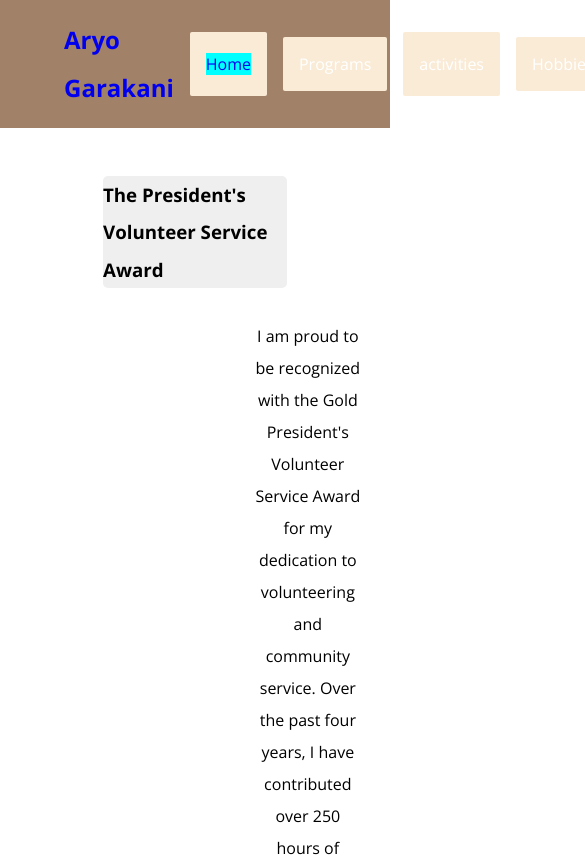
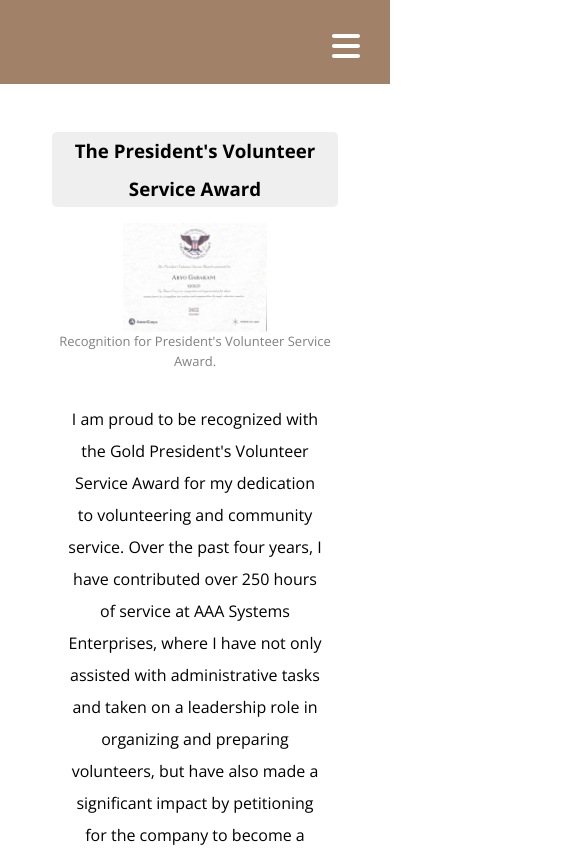
Before and after one commit to kianjavaheri/aryo-site, a React (Create React App) app: page /volunteering in a window 390 px wide. Shown: the top 857 px of the page, 585 px wide, since content can reach past the window. Built offline with nearby package versions, Linux system fonts and the light colour scheme.

Commit message:
12/29/22 - 6:23 AM
made a lot of progress in making the website responsive. still need to fix nav styling/bugs, finish other pages, etc.

```diff
--- a/src/components/Navbar.tsx
+++ b/src/components/Navbar.tsx
@@ -1,24 +1,62 @@
-import React from "react";
+import React, { useState } from "react";
 import { Link } from "react-router-dom";
 import './../styling/components/Navbar.css'
 import { FontAwesomeIcon } from '@fortawesome/react-fontawesome'
 import { faInstagram, faLinkedinIn } from '@fortawesome/free-brands-svg-icons'
+import { faBars } from '@fortawesome/free-solid-svg-icons'
+
+
+function toggleNav(toggled:boolean) {
+  const ul = (document.getElementById("list") as any)
+  const nav = (document.getElementById("navbar") as any)
+  const body = (document.body as any)
+
+  if(toggled) {
+    ul.style.display = "flex";
+    nav.style.height = "100vh";
+    body.style.maxHeight = "100vh";
+    body.style.overflowY = "hidden";
+  } else {
+    ul.style.display = "none";
+    nav.style.height = "fit-content";
+    body.style.maxHeight = "fit-content";
+    body.style.overflowY = "visible";
+  }
+}
+
+function untoggle() {
+    const ul = (document.getElementById("list") as any)
+    const nav = (document.getElementById("navbar") as any)
+    const body = (document.body as any)
+
+    ul.style.display = "none";
+    nav.style.height = "fit-content";
+    body.style.maxHeight = "fit-content";
+    body.style.overflowY = "visible";
+}
 
 function Navbar() {
+  const [open, setOpen] = useState(false);
 
   return (
     <div id="navbar">
+
+        <FontAwesomeIcon id="bars" icon={faBars} size="2x" onClick={() => {
+          setOpen(open => !open)
+          toggleNav(open)
+        }}/>
+
         <h2>
           <Link to={"/"} className="name">Aryo Garakani</Link>
         </h2>
 
-        <ul>
-          <li className="link"><Link className="linkt" to="/">Home</Link></li>
-          <li><Link to="/programs" className="link">Programs</Link></li>
+        <ul id="list">
+          <li className="link"><Link className="linkt" to="/" onClick={untoggle}>Home</Link></li>
+          <li><Link to="/programs" className="link" onClick={untoggle}>Programs</Link></li>
 
           <li id="activities-dropdown" className="link">
               {/* <div className="link">Activities</div> */}
-              activities
+              Activities
               <div className="dropdown-content">
                 <Link className="dropdown-item" to="/clubs">Clubs & Comp.</Link>
                 <Link className="dropdown-item"to="/work">Work & Intern</Link>
@@ -27,13 +65,19 @@ function Navbar() {
               </div>
           </li>
 
-          <li><Link to="/hobbies" className="link">Hobbies</Link></li>
-          <li><Link to="/resume" className="link">Resume</Link></li>
+          <div id="balls">
+          <li><Link to="/clubs" className="link" onClick={untoggle}>Clubs & Comp.</Link></li>
+          <li><Link to="/work" className="link" onClick={untoggle}>Work & Intern</Link></li>
+          <li><Link to="/projects" className="link" onClick={untoggle}>Passion Project</Link></li>
+          <li><Link to="/volunteering" className="link" onClick={untoggle}>Volunteer</Link></li>
+          </div>
+
+          <li><Link to="/hobbies" className="link" onClick={untoggle}>Hobbies</Link></li>
+          <li><Link to="/resume" className="link" onClick={untoggle}>Resume</Link></li>
           <div id="sep"></div>
           <li><a href="https://www.instagram.com/aryo_garakani/" target="_blank" rel="noopener noreferrer" className="link"><FontAwesomeIcon icon={faInstagram} /></a></li>
           <li><a href="https://www.linkedin.com/in/aryo-garakani-a60511233/" target="_blank" rel="noopener noreferrer" className="link"><FontAwesomeIcon icon={faLinkedinIn} /></a></li>
         </ul>
-
     </div>
   )
 }
--- a/src/components/WorkAbout.tsx
+++ b/src/components/WorkAbout.tsx
@@ -11,6 +11,7 @@ function WorkAbout() {
 
           <div className="info">
             <h3>Tirgan - Unpaid Internship</h3>
+            <h4>August 2020 - Present</h4>
             <div className="grid tirgan-grid">
               <div className="image-container tirgan-image-container">
                 <img src={tirgan} alt="Tirgan Logo" />
@@ -28,6 +29,7 @@ function WorkAbout() {
 
           <div className="info">
             <h3>AAA Systems Enterprises - Unpaid Internship</h3>
+            <h4>October 2019 - Present</h4>
             <div className="grid aaa-grid">
               <div className="text-container aaa-text-container">
                 <h3>October 2019 - Present</h3>
@@ -47,6 +49,7 @@ function WorkAbout() {
 
           <div className="info">
             <h3>Full Bloom Learning Center - Unpaid Internship</h3>
+            <h4>December 2021 - Present</h4>
             <div className="grid fbloom-grid">
               <div className="image-container fbloom-image-container">
                 <img src={full_bloom} alt="Full Bloom Logo" />
@@ -67,6 +70,7 @@ function WorkAbout() {
 
           <div className="info">
             <h3>Walmart - Paid Work</h3>
+            <h4>July 2021 - September 2021</h4>
             <div className="grid walmart-grid">
               <div className="image-container walmart-image-container">
                 <img src={walmart} alt="Walmart Logo" />
--- a/src/styling/Global.css
+++ b/src/styling/Global.css
@@ -1,4 +1,3 @@
-/* @import url('https://fonts.googleapis.com/css2?family=Montserrat:ital,wght@0,100;0,200;0,300;0,400;0,500;0,600;0,700;0,800;0,900;1,100;1,200;1,300;1,400;1,500;1,600;1,700;1,800;1,900&display=swap'); */
 @import url('https://fonts.googleapis.com/css2?family=Open+Sans:ital,wght@0,300;0,400;0,500;0,600;0,700;0,800;1,300;1,400;1,500;1,600;1,700;1,800&display=swap');
 
 :root {
@@ -15,7 +14,6 @@
 
   box-sizing: border-box;
 
-  /* font-family: 'Montserrat', sans-serif; */
   font-family: 'Open Sans', sans-serif;
 
   text-decoration: none;
@@ -28,6 +26,8 @@ body {
   min-height: 100vh;
   display: flex;
   flex-direction: column;
+  max-height: fit-content;
+  overflow-y: visible;
 }
 
 a:visited {
--- a/src/styling/components/ClubsAbout.css
+++ b/src/styling/components/ClubsAbout.css
@@ -57,6 +57,10 @@
     grid-column: 2;
 }
 
+#clubs-about .text-container > h3 {
+    text-align: center;
+}
+
 #clubs-about .deca-b-image-container {
     grid-column: 2;
 }
@@ -72,3 +76,28 @@
 #clubs-about .mec-text-container {
     grid-column: 1;
 }
+
+@media (max-width: 1000px) {
+    #clubs-about {
+        padding: 1rem;
+    }
+
+    #clubs-about .grid {
+        display: flex;
+        flex-direction: column;
+        gap: 1rem;
+        margin-bottom: 0;
+    }
+
+    #clubs-about .image-container > img {
+        width: 50%;
+        border-radius: 2px;
+        margin: auto;
+    }
+
+    #clubs-about .image-container > p {
+        width: 50%;
+        margin: auto;
+        font-size: 1.25ch;
+    }
+}
--- a/src/styling/components/Navbar.css
+++ b/src/styling/components/Navbar.css
@@ -6,6 +6,7 @@
     align-items: center;
     padding: 1rem;
     margin-bottom: 2rem;
+    min-height: 10vh;
 }
 
 #navbar h2 {
@@ -32,14 +33,14 @@
     color: white;
     cursor: pointer;
     font-size: medium;
-    background-color: antiquewhite;
+    /* background-color: antiquewhite; */
     position: relative;
 }
 
 .linkt {
     /* width: 100%; */
     /* height: 300px; */
-    background-color: aqua;
+    /* background-color: aqua; */
 }
 
 .link:hover {
@@ -79,3 +80,84 @@
     height: 50px;
     width: 2px;
 }
+
+#bars {
+    display: none;
+}
+
+#balls {
+    display: none;
+}
+
+
+@media (min-width: 800px) and (max-width: 1000px) {
+    #navbar {
+        justify-content: center;
+    }
+
+    #navbar h2 {
+        display: none;
+    }
+}
+
+@media (max-width: 800px) {
+    #navbar {
+        display: flex;
+        justify-content: center;
+    }
+
+    #navbar ul {
+        display: none;
+        flex-direction: column;
+        justify-content: center;
+        align-items: center;
+        /* margin: 1rem; */
+        /* gap: 1rem; */
+    }
+
+    #sep {
+        display: none;
+    }
+
+    #navbar h2 {
+        display: none;
+    }
+
+    #bars {
+        display: block;
+        position: absolute;
+        right: 30px;
+        top: 30px;
+        z-index: 99;
+    }
+
+    #activities-dropdown {
+        display: none;
+    }
+
+    .mobile {
+        display: block;
+        margin: 0;
+        padding: 0;
+    }
+
+    .link {
+        padding: 0;
+        margin: 0;
+        /* background-color: aqua; */
+        font-size: 3ch;
+        font-weight: 500;
+    }
+
+    li {
+        padding: 0;
+        margin: 0;
+        /* font-size: larger; */
+    }
+
+    #balls {
+        display: block;
+        text-align: center;
+        gap: 10rem;
+    }
+}
--- a/src/styling/components/ProgramsAbout.css
+++ b/src/styling/components/ProgramsAbout.css
@@ -81,3 +81,29 @@
 #programs-about .upenn-text-container {
     grid-column: 1;
 }
+
+@media (max-width: 1000px) {
+    #programs-about {
+        padding: 1rem;
+    }
+
+    #programs-about .grid {
+        display: flex;
+        flex-direction: column;
+        gap: 1rem;
+        margin-bottom: 0;
+    }
+
+    #programs-about .image-container > img {
+        width: 50%;
+        border-radius: 2px;
+        margin: auto;
+    }
+
+    #programs-about .image-container > p {
+        width: 50%;
+        margin: auto;
+        font-size: 1.25ch;
+
+    }
+}
--- a/src/styling/components/VolunteerAbout.css
+++ b/src/styling/components/VolunteerAbout.css
@@ -11,6 +11,7 @@
 }
 
 #volunteer-about > #writing-section > .info > h3 {
+    text-align: center;
     display: flex;
     justify-content: center;
     background-color: rgb(239, 239, 239);
@@ -25,6 +26,10 @@
     grid-auto-flow: column;
     gap: 4rem;
     margin-bottom: 2rem;
+}
+
+#volunteer-about .tri-grid {
+    grid-template-columns: 1fr 2fr;
 }
 
 #volunteer-about .image-container {
@@ -76,3 +81,22 @@
 #volunteer-about .red-text-container {
     grid-column: 1;
 }
+
+@media (max-width: 1000px) {
+    #volunteer-about {
+        padding: 1rem;
+    }
+
+    #volunteer-about .grid {
+        display: flex;
+        flex-direction: column;
+        gap: 1rem;
+        margin-bottom: 0;
+    }
+
+    #volunteer-about .image-container > img {
+        width: 50%;
+        border-radius: 2px;
+        margin: auto;
+    }
+}
--- a/src/styling/components/WorkAbout.css
+++ b/src/styling/components/WorkAbout.css
@@ -17,6 +17,11 @@
     width: 100%;
     border-radius: 5px;
     margin-bottom: 0.5rem;
+}
+#work-about > #writing-section > .info > h4 {
+    text-align: center;
+    margin-bottom: 0.5rem;
+    display: none;
 }
 
 #work-about .grid {
@@ -83,3 +88,37 @@
 #work-about .walmart-text-container {
     grid-column: 1;
 }
+
+@media (max-width: 1000px) {
+    #work-about {
+        padding: 1rem;
+    }
+
+    #work-about > #writing-section > .info > h4 {
+        display: block;
+    }
+
+    #work-about .text-container h3 {
+        display: none;
+    }
+
+    #work-about .grid {
+        display: flex;
+        flex-direction: column;
+        gap: 1rem;
+        margin-bottom: 0;
+    }
+
+    #work-about .image-container > img {
+        width: 50%;
+        border-radius: 2px;
+        margin: auto;
+    }
+
+    #work-about .image-container > p {
+        width: 50%;
+        margin: auto;
+        font-size: 1.25ch;
+
+    }
+}
```
Also changed, not shown: src/styling/components/HomeAbout.css (line endings or trailing spaces).
